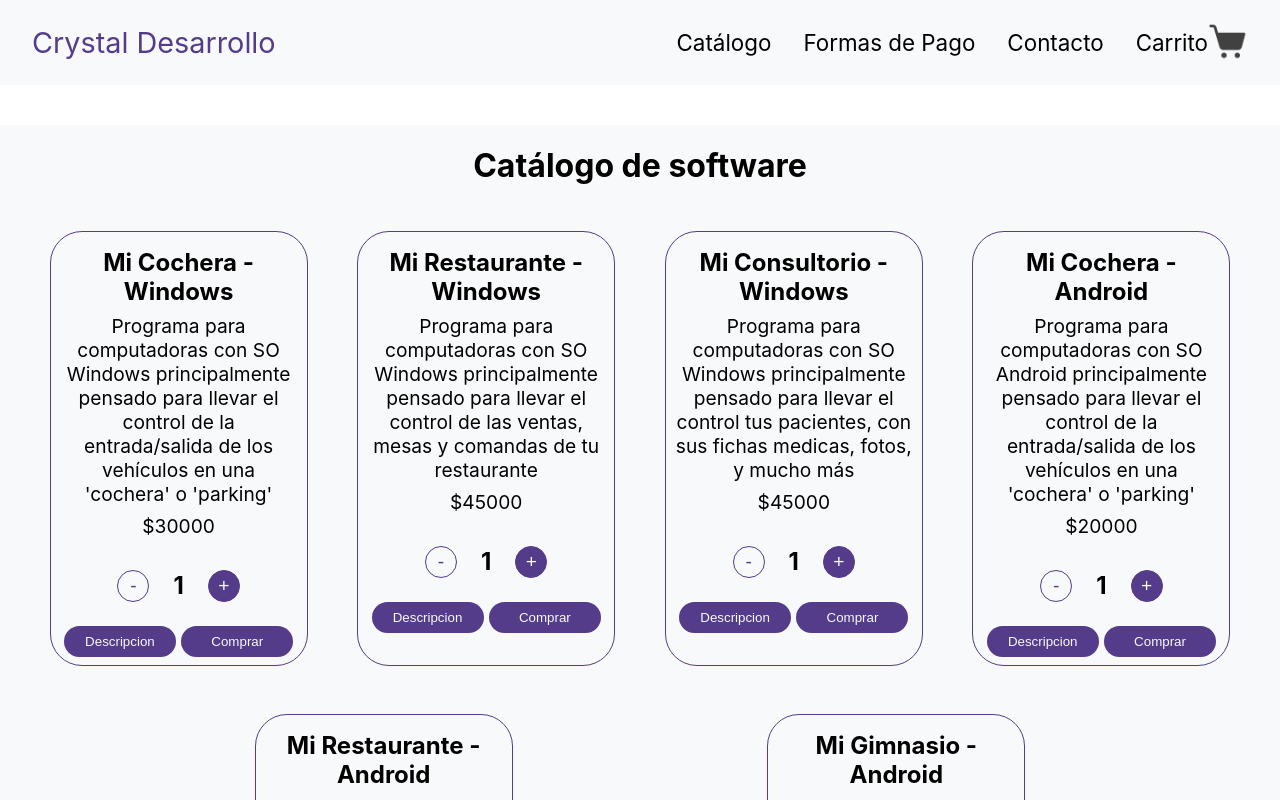
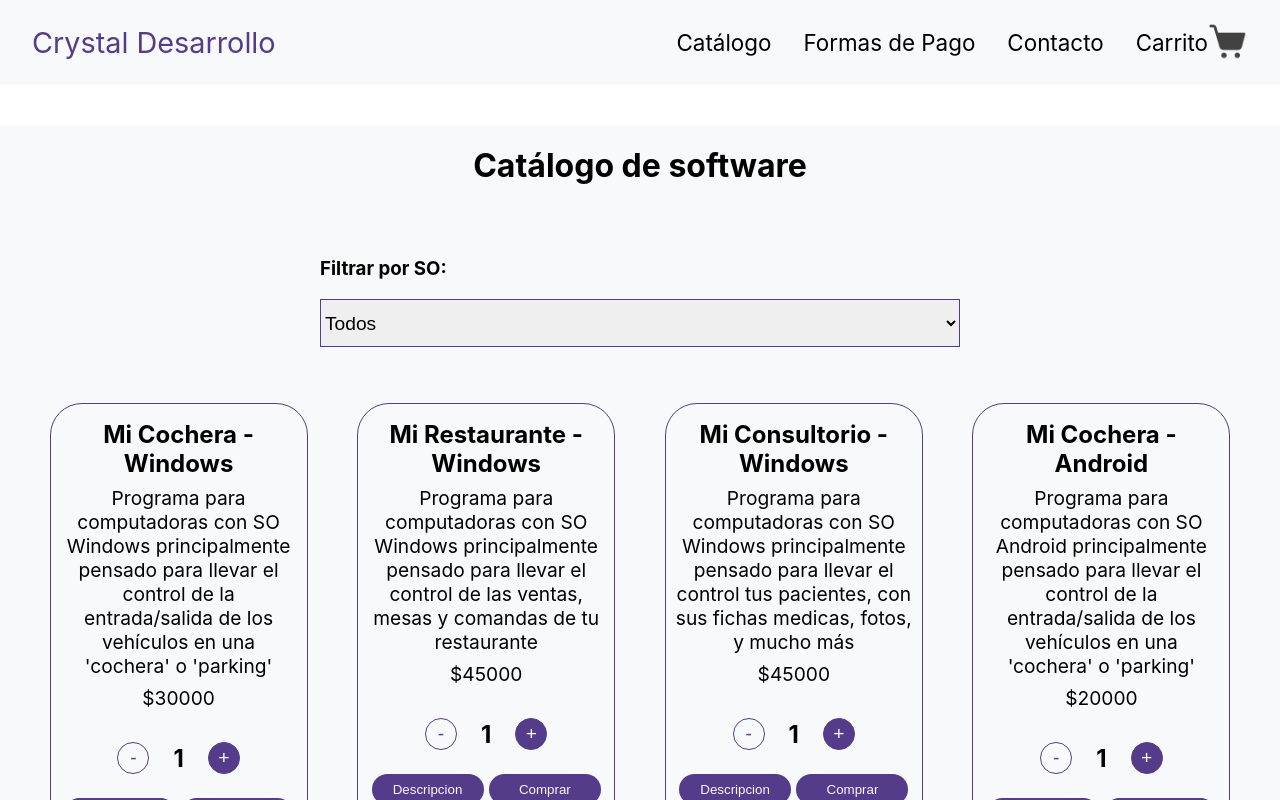
Before and after one commit to FacuMunozLemir/CrystalDesarrolloReact, a React (Create React App) app: page / in a window 1280 px wide. Shown: the top 800 px of the page. Built offline with nearby package versions, Linux system fonts and the light colour scheme.

Commit message:
Commit con diseño de filtro de producto

```diff
--- /dev/null
+++ b/src/componentes/Filtro/Filtro.jsx
@@ -0,0 +1,18 @@
+import "./filtro.css";
+
+function Filtro() {
+  return (
+    <div className="filtro">
+      <h3>Filtrar por SO:</h3>
+      <select name="filtro" id="">
+        <option value="1" selectedValue>
+          Todos
+        </option>
+        <option value="2">Android</option>
+        <option value="3">Windows</option>
+      </select>
+    </div>
+  );
+}
+
+export default Filtro;
--- /dev/null
+++ b/src/componentes/Filtro/filtro.css
@@ -0,0 +1,16 @@
+.filtro {
+  margin: 2rem 0rem;
+  width: 50%;
+  height: auto;
+  display: flex;
+  flex-direction: column;
+  align-items: flex-start;
+}
+
+.filtro select {
+  width: 100%;
+  height: 3rem;
+  font-size: 1.2rem;
+  font-weight: 400;
+  border: 0.07rem solid #543c8b;
+}
--- a/src/componentes/Main/Main.jsx
+++ b/src/componentes/Main/Main.jsx
@@ -1,10 +1,12 @@
 import "./main.css";
 import ItemListContainer from "../ItemListContainer/ItemListContainer";
+import Filtro from "../Filtro/Filtro";
 
 function Main() {
   return (
     <main className="main">
       <h1>Catálogo de software</h1>
+      <Filtro />
       <section className="main-catalogo">
         <ItemListContainer saludo="Catálogo de Software" />
       </section>
```
